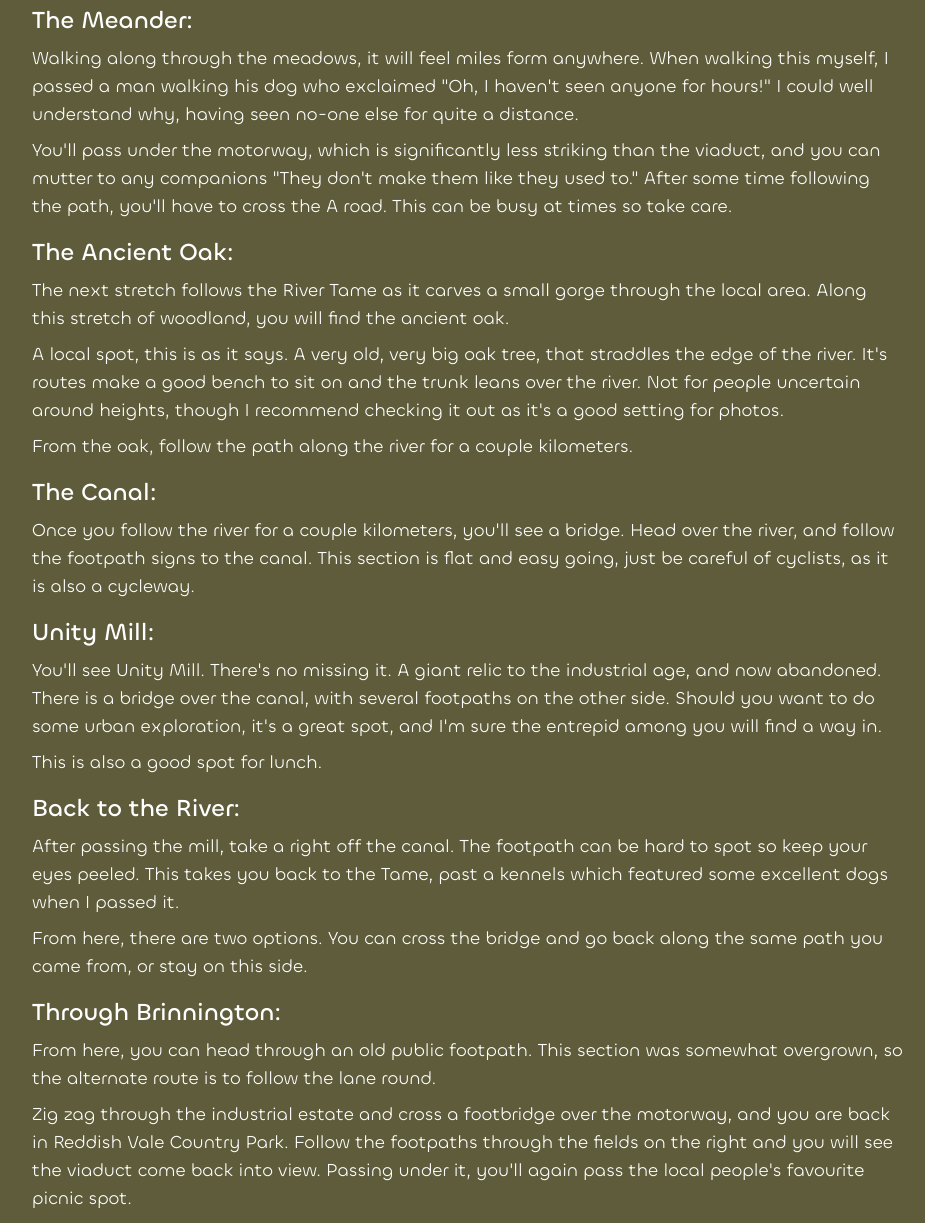
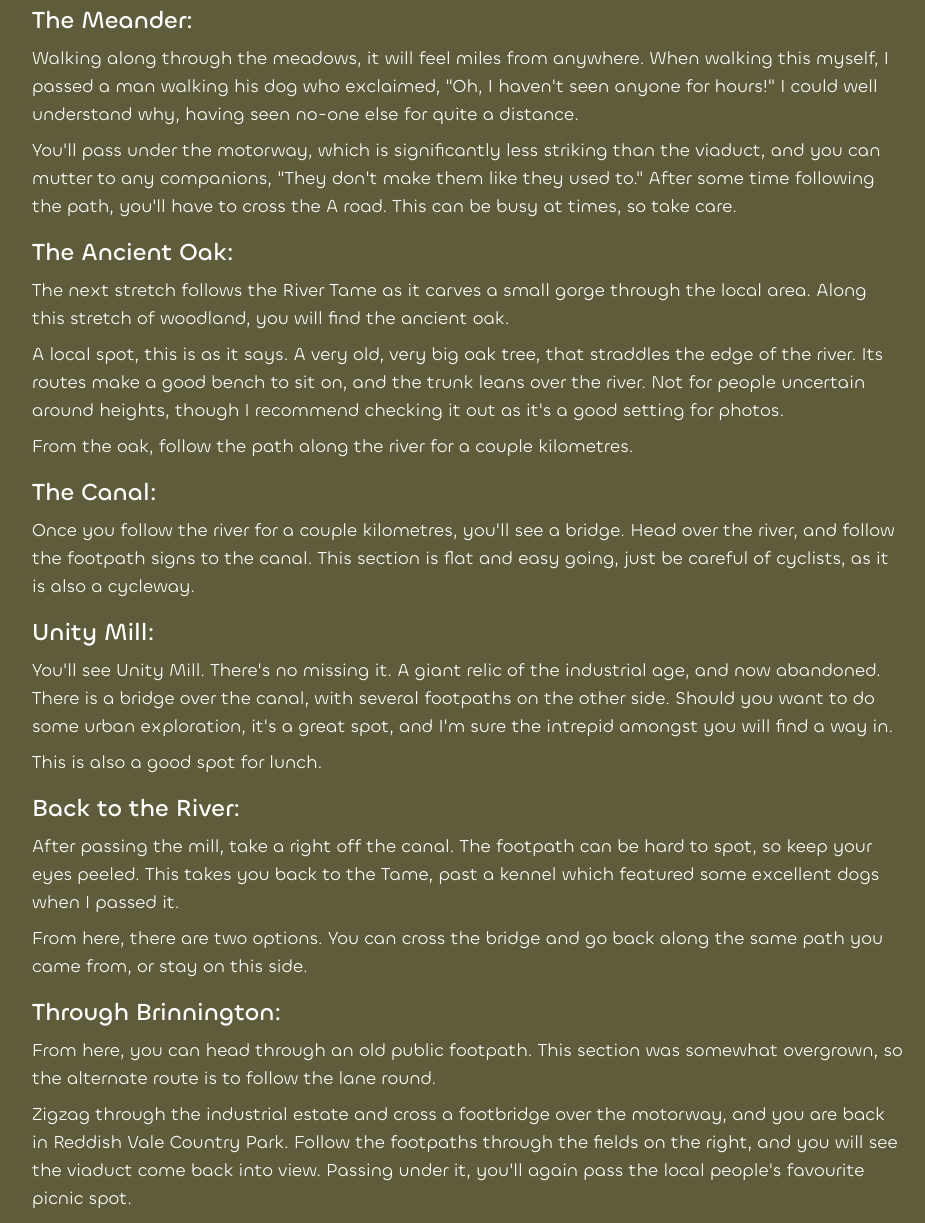
Before and after one commit to nJStanton1/Wanderers-Nook---Walks, a Gatsby site: page /routes/unity-mill-loop-km in a window 1280 px wide. Shown: the part 1320-2543 px from the top of the page, without its empty margins (172-1097 px from the left). Built offline with nearby package versions, Linux system fonts and the light colour scheme; Gatsby itself is replaced by a stand-in of ours.

Commit message:
Update Route “unity-mill-loop-km/index”

```diff
--- a/content/routes/unity-mill-loop-km/index.md
+++ b/content/routes/unity-mill-loop-km/index.md
@@ -7,7 +7,9 @@ elevation: 115
 timeAllowed: 3:00
 osMapLink: https://explore.osmaps.com/route/22574937/wn-unity-mill-loop?lat=53.432929&lon=-2.138840&zoom=13.8893&style=Standard&type=2d
 startPoint: Reddish Vale
-excerpt: Take in Reddish Vale's viaduct, and walk through meadows to the Amazing Oak and a waterfall. Visit the abandoned Unity Mill, an UrbEx site with spooky vibes.
+excerpt: Take in Reddish Vale's viaduct, and walk through meadows to the Amazing
+  Oak and a waterfall. Visit the abandoned Unity Mill, an UrbEx site with spooky
+  vibes.
 galleryImages:
   - image: img20240623134925.jpg
   - image: img20240623134230.jpg
@@ -16,7 +18,7 @@ galleryImages:
 ---
 ## The Route
 
-This route will start near a tearooms and cafe. It is located at the nearby Reddish Vale Stables. Considering the Park's location, surrounded by the cities of the Stockport and Manchester, this route doesn't pass much in the way of cafes or toilets. So use the ones at the start before setting off.
+This route will start near a tearoom and café. It is located at the nearby Reddish Vale Stables. Considering the Park's location, surrounded by the cities of the Stockport and Manchester, this route doesn't pass much in the way of cafés or toilets. So use the ones at the start before setting off.
 
 ### The Viaduct:
 
@@ -28,31 +30,31 @@ From under the viaduct, you pass into meadows, shadowing the River Tame. Here yo
 
 ### The Meander:
 
-Walking along through the meadows, it will feel miles form anywhere. When walking this myself, I passed a man walking his dog who exclaimed "Oh, I haven't seen anyone for hours!" I could well understand why, having seen no-one else for quite a distance.
+Walking along through the meadows, it will feel miles from anywhere. When walking this myself, I passed a man walking his dog who exclaimed, "Oh, I haven't seen anyone for hours!" I could well understand why, having seen no-one else for quite a distance.
 
-You'll pass under the motorway, which is significantly less striking than the viaduct, and you can mutter to any companions "They don't make them like they used to." After some time following the path, you'll have to cross the A road. This can be busy at times so take care.
+You'll pass under the motorway, which is significantly less striking than the viaduct, and you can mutter to any companions, "They don't make them like they used to." After some time following the path, you'll have to cross the A road. This can be busy at times, so take care.
 
 ### The Ancient Oak:
 
 The next stretch follows the River Tame as it carves a small gorge through the local area. Along this stretch of woodland, you will find the ancient oak.
 
-A local spot, this is as it says. A very old, very big oak tree, that straddles the edge of the river. It's routes make a good bench to sit on and the trunk leans over the river. Not for people uncertain around heights, though I recommend checking it out as it's a good setting for photos.
+A local spot, this is as it says. A very old, very big oak tree, that straddles the edge of the river. Its routes make a good bench to sit on, and the trunk leans over the river. Not for people uncertain around heights, though I recommend checking it out as it's a good setting for photos.
 
-From the oak, follow the path along the river for a couple kilometers.
+From the oak, follow the path along the river for a couple kilometres.
 
 ### The Canal:
 
-Once you follow the river for a couple kilometers, you'll see a bridge. Head over the river, and follow the footpath signs to the canal. This section is flat and easy going, just be careful of cyclists, as it is also a cycleway.
+Once you follow the river for a couple kilometres, you'll see a bridge. Head over the river, and follow the footpath signs to the canal. This section is flat and easy going, just be careful of cyclists, as it is also a cycleway.
 
 ### Unity Mill:
 
-You'll see Unity Mill. There's no missing it. A giant relic to the industrial age, and now abandoned. There is a bridge over the canal, with several footpaths on the other side. Should you want to do some urban exploration, it's a great spot, and I'm sure the entrepid among you will find a way in.
+You'll see Unity Mill. There's no missing it. A giant relic of the industrial age, and now abandoned. There is a bridge over the canal, with several footpaths on the other side. Should you want to do some urban exploration, it's a great spot, and I'm sure the intrepid amongst you will find a way in.
 
 This is also a good spot for lunch.
 
 ### Back to the River:
 
-After passing the mill, take a right off the canal. The footpath can be hard to spot so keep your eyes peeled. This takes you back to the Tame, past a kennels which featured some excellent dogs when I passed it.
+After passing the mill, take a right off the canal. The footpath can be hard to spot, so keep your eyes peeled. This takes you back to the Tame, past a kennel which featured some excellent dogs when I passed it.
 
 From here, there are two options. You can cross the bridge and go back along the same path you came from, or stay on this side.
 
@@ -60,8 +62,8 @@ From here, there are two options. You can cross the bridge and go back along the
 
 From here, you can head through an old public footpath. This section was somewhat overgrown, so the alternate route is to follow the lane round.
 
-Zig zag through the industrial estate and cross a footbridge over the motorway, and you are back in Reddish Vale Country Park. Follow the footpaths through the fields on the right and you will see the viaduct come back into view. Passing under it, you'll again pass the local people's favourite picnic spot.
+Zigzag through the industrial estate and cross a footbridge over the motorway, and you are back in Reddish Vale Country Park. Follow the footpaths through the fields on the right, and you will see the viaduct come back into view. Passing under it, you'll again pass the local people's favourite picnic spot.
 
 ### Back to the Start:
 
-From here you will see the path you started on, crossing the fishing ponds. Enjoy the walk back, and maybe get a cream tea from the Stables on your way back.
+From here you will see the path you started on, crossing the fishing ponds. Enjoy the walk back, and maybe get a cream tea from the stables on your way back.
```
